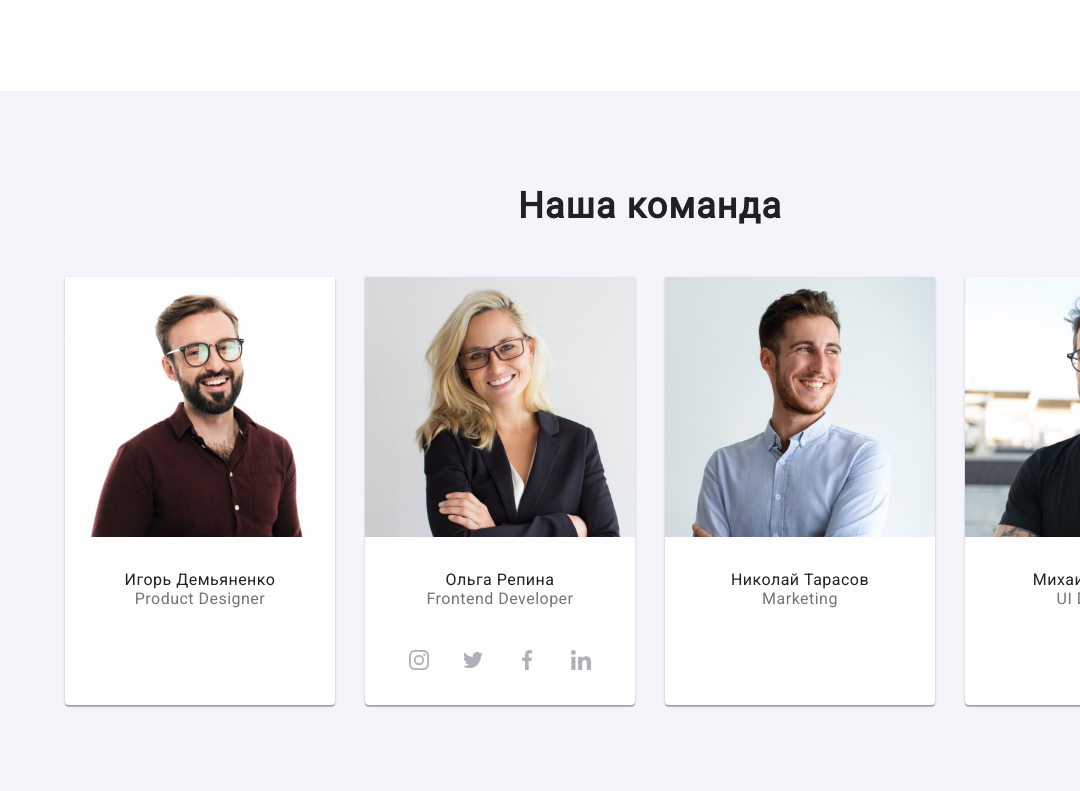
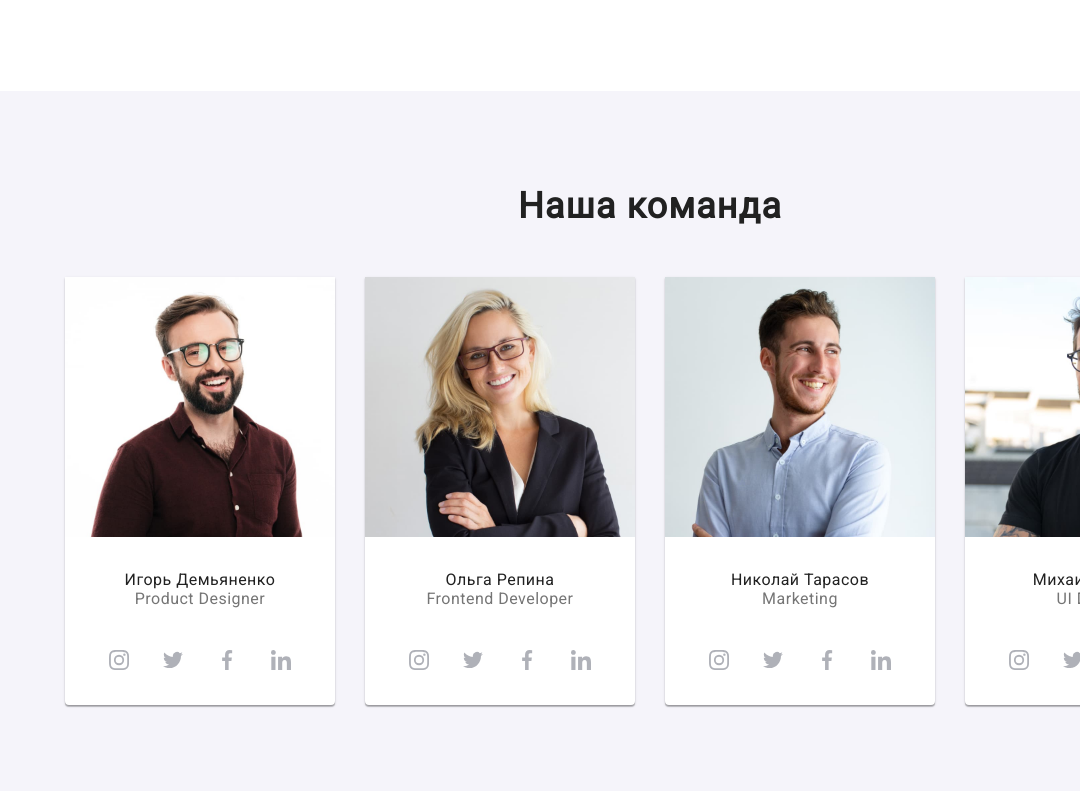
Before and after one commit to IvanProd/goit-markup-hw-04, a plain HTML site: page index.html in a window 1280 px wide. Shown: the part 1509-2300 px from the top of the page, without its empty margins (200-1280 px from the left). Drawn offline with nearby package versions, Linux system fonts and the light colour scheme.

Commit message:
Декоративные элементы и иконки страницы
Поставил иконки в карточки наша команда но теперь надо переделать особенности

```diff
--- a/css/styles.css
+++ b/css/styles.css
@@ -476,28 +476,28 @@ a {
     margin: 0 auto 0 auto;
 }
 .social-icon {
-    display: block;
     width: 44px;
     height: 44px;
-    background-size: auto;
-    background-position: center;
-    background-repeat: no-repeat;
+    padding: 12px;
+    margin-right: 10px;
 }
 .facebook {
-    margin-right: 10px;
-    background-image: url('../svg/social/facebook.svg');
+    width: 20px;
+    height: 20px;
 }
 .instagram {
-    margin-right: 10px;
-    background-image: url('../svg/social/instagram.svg');
+    width: 20px;
+    height: 20px;
+
 }
 .linkedin {
-    background-image: url('../svg/social/linkedin.svg');
+    width: 20px;
+    height: 20px;
 }
 .twitter {
-    margin-right: 10px;
-    background-image: url('../svg/social/twitter.svg');
-} */
+    width: 20px;
+    height: 20px;
+}
 
 /*=========================*/
 
--- a/index.html
+++ b/index.html
@@ -82,6 +82,7 @@
             </ul>
             </section>
         </div>
+
         <!--контейнер чем мы занимаемся-->
         <div class="conteiner-wedo">
             <!--секция чем мы зынамаемся-->
@@ -122,15 +123,26 @@
                                 </figcaption>
                                 <div class="card-social-icon">
                                     <a href="" class="social-icon">
-                                    <svg>
-                                        <use>
-
-                                        </use>
+                                        <svg class="instagram">
+                                            <use href="./svg/icon.svg#instagram"></use>
                                         </svg>
                                     </a>
-                                <a href="" class="social-icon"></a>
-                                <a href="" class="social-icon"></a>
-                                <a href="" class="social-icon"></a>
+                                    <a href="" class="social-icon">
+                                        <svg class="twitter">
+                                            <use href="./svg/icon.svg#twitter"></use>
+                                        </svg>
+                                    </a>
+
+                                    <a href="" class="social-icon">
+                                        <svg class="facebook">
+                                            <use href="./svg/icon.svg#facebook"></use>
+                                        </svg>
+                                    </a>
+                                    <a href="" class="social-icon">
+                                        <svg class="linkedin">
+                                            <use href="./svg/icon.svg#linkedin"></use>
+                                        </svg>
+                                    </a>
                                 </div>
                         </figure>
 
@@ -144,10 +156,27 @@
                                     <p class="card-text">Frontend Developer</p>
                                 </figcaption>
                                 <div class="card-social-icon">
-                                <a href="" class="social-icon instagram"></a>
-                                <a href="" class="social-icon twitter"></a>
-                                <a href="" class="social-icon facebook"></a>
-                                <a href="" class="social-icon linkedin"></a>
+                                    <a href="" class="social-icon">
+                                        <svg class="instagram">
+                                            <use href="./svg/icon.svg#instagram"></use>
+                                        </svg>
+                                    </a>
+                                    <a href="" class="social-icon">
+                                        <svg class="twitter">
+                                            <use href="./svg/icon.svg#twitter"></use>
+                                        </svg>
+                                    </a>
+
+                                    <a href="" class="social-icon">
+                                        <svg class="facebook">
+                                            <use href="./svg/icon.svg#facebook"></use>
+                                        </svg>
+                                    </a>
+                                    <a href="" class="social-icon">
+                                        <svg class="linkedin">
+                                            <use href="./svg/icon.svg#linkedin"></use>
+                                        </svg>
+                                    </a>
                                 </div>
                         </figure>
                     </li>
@@ -160,10 +189,27 @@
                                     <p class="card-text">Marketing</p>
                                 </figcaption>
                             <div class="card-social-icon">
-                                <a href="" class="social-icon"></a>
-                                <a href="" class="social-icon"></a>
-                                <a href="" class="social-icon"></a>
-                                <a href="" class="social-icon"></a>
+                                <a href="" class="social-icon">
+                                    <svg class="instagram">
+                                        <use href="./svg/icon.svg#instagram"></use>
+                                    </svg>
+                                </a>
+                                <a href="" class="social-icon">
+                                    <svg class="twitter">
+                                        <use href="./svg/icon.svg#twitter"></use>
+                                    </svg>
+                                </a>
+
+                                <a href="" class="social-icon">
+                                    <svg class="facebook">
+                                        <use href="./svg/icon.svg#facebook"></use>
+                                    </svg>
+                                </a>
+                                <a href="" class="social-icon">
+                                    <svg class="linkedin">
+                                        <use href="./svg/icon.svg#linkedin"></use>
+                                    </svg>
+                                </a>
                             </div>
                         </figure>
                     </li>
@@ -176,16 +222,34 @@
                                     <p class="card-text">UI Designer</p>
                                 </figcaption>
                                 <div class="card-social-icon">
-                                <a href="" class="social-icon"></a>
-                                <a href="" class="social-icon"></a>
-                                <a href="" class="social-icon"></a>
-                                <a href="" class="social-icon"></a>
+                                    <a href="" class="social-icon">
+                                        <svg class="instagram">
+                                            <use href="./svg/icon.svg#instagram"></use>
+                                        </svg>
+                                    </a>
+                                    <a href="" class="social-icon">
+                                        <svg class="twitter">
+                                            <use href="./svg/icon.svg#twitter"></use>
+                                        </svg>
+                                    </a>
+
+                                    <a href="" class="social-icon">
+                                        <svg class="facebook">
+                                            <use href="./svg/icon.svg#facebook"></use>
+                                        </svg>
+                                    </a>
+                                    <a href="" class="social-icon">
+                                        <svg class="linkedin">
+                                            <use href="./svg/icon.svg#linkedin"></use>
+                                        </svg>
+                                    </a>
                                 </div>
                         </figure>
                     </li>
                 </ul>
             </section>
         </div>
+
         <!--контейнер постоянные клиенты-->
         <div class="conteiner-clients">
 
```
Lines whose indentation alone changed are shown as unchanged.
